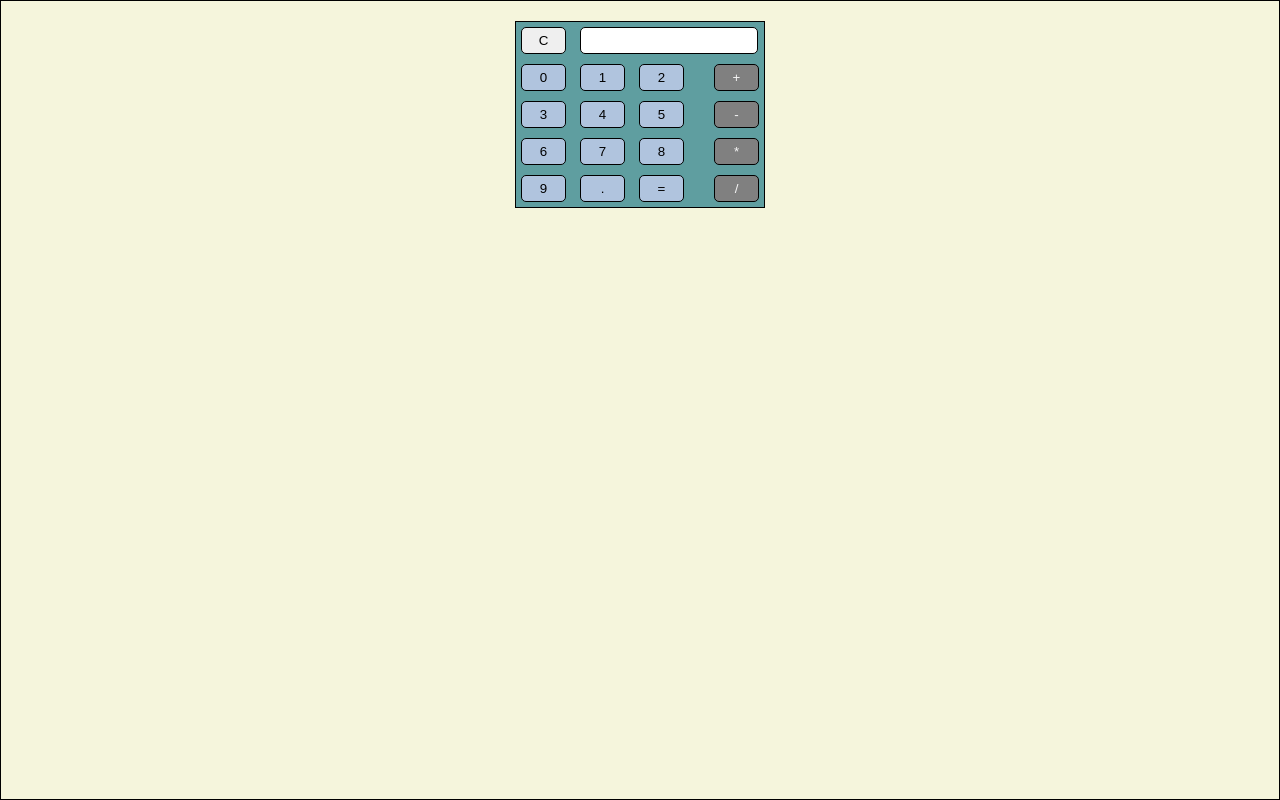
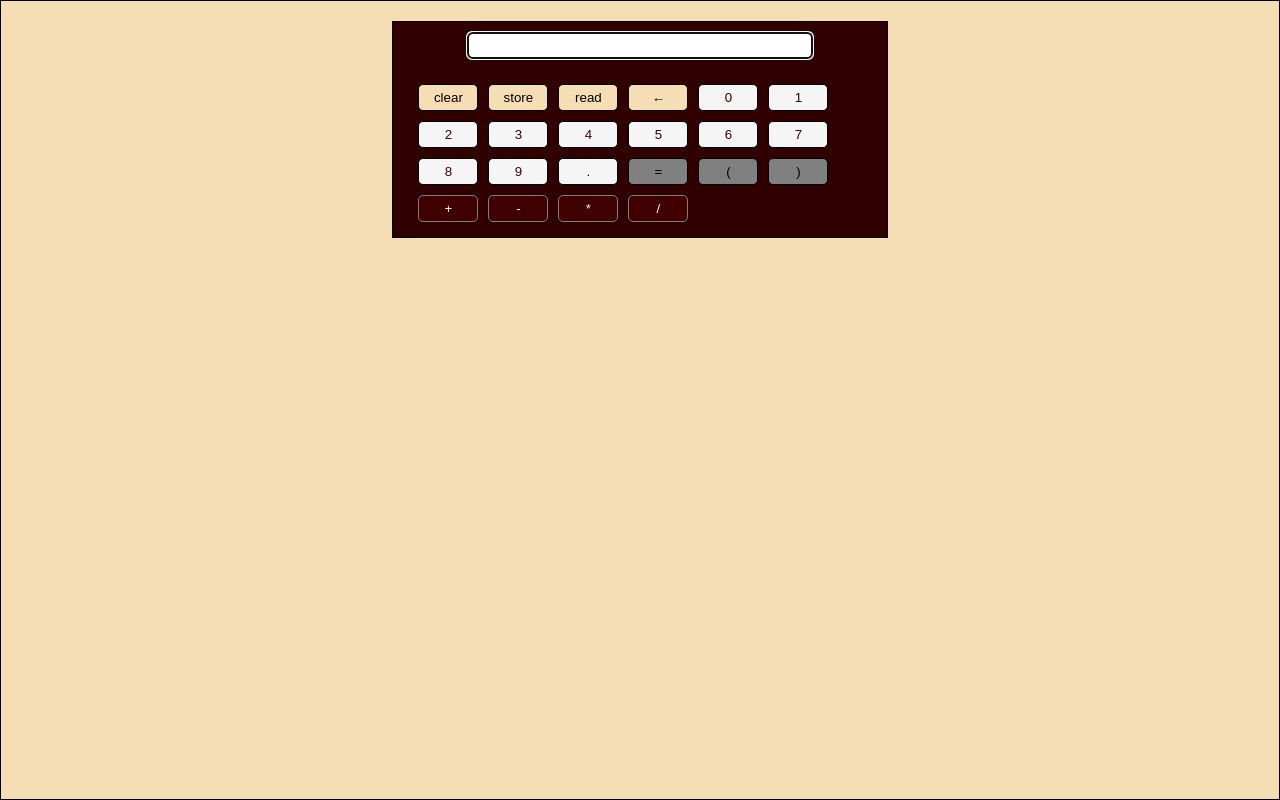
Before and after one commit to alfiomartini/calculator, a website with bundled scripts: page index.html in a window 1280 px wide. Built offline with nearby package versions, Linux system fonts and the light colour scheme.

Commit message:
Changed css styling of the calculator

```diff
--- a/index.html
+++ b/index.html
@@ -10,30 +10,33 @@
 <body>
   <div class="container">
     <div class="header">
-      <button class="clear">C</button>
       <input type="text" class="display" id="screen">
     </div>
     <div class="keys">
-      <div class="constants">
-        <button id="zero">0 </button>
-        <button id="one">1 </button>
-        <button id="two">2 </button>
-        <button id="three">3 </button>
-        <button id="four">4 </button>
-        <button id="five">5 </button>
-        <button id="six">6 </button>
-        <button id="seven">7 </button>
-        <button id="eight">8 </button>
-        <button id="nine">9 </button>
-        <button id="dec">. </button>
-        <button id="equals">= </button>
-      </div>
-      <div class="operators">
-        <button id="plus">+</button>
-        <button id="minus">-</button>
-        <button id="mult">*</button>
-        <button id="div">/</button>
-      </div>
+      <button id ="clear" class="memory">clear</button>
+      <button id ="store" class="memory">store</button>
+      <button id ="read" class="memory">read</button>
+      <button id ="bsp" class="memory">&#8592</button>
+      <button id="zero" class="val">0 </button>
+      <button id="one" class="val">1 </button>
+      <button id="two" class="val">2 </button>
+      <button id="three" class="val">3 </button>
+      <button id="four" class="val">4 </button>
+      <button id="five" class="val">5 </button>
+      <button id="six" class="val">6 </button>
+      <button id="seven" class="val">7 </button>
+      <button id="eight" class="val">8 </button>
+      <button id="nine" class="val">9 </button>
+      <button id="dec" class="val">. </button>
+      <button id="equals" class="group">= </button>
+      <button id="lpar" class="group">(</button>
+      <button id='rpar' class="group">)</button>
+      <button id="plus" class="operator">+</button>
+      <button id="minus" class="operator">-</button>
+      <button id="mult" class="operator">*</button>
+      <button id="div" class="operator">/</button>
+      <!-- <button id= "exp" class="operator">x<sup>y</sup></button>
+      <button id= "log" class="operator">log</button> -->
     </div>
   </div>
   <script src="./src/static/index.js" type="module"></script>
--- a/src/static/index.js
+++ b/src/static/index.js
@@ -7,19 +7,27 @@ const calc = new Calculator();
 
 const header = document.querySelector(".header");
 const keys = document.querySelector(".keys");
-const constants = keys.querySelector(".constants");
-const operators = keys.querySelector(".operators");
 
-const clear = header.querySelector(".clear");
+const clear = header.querySelector("#clear");
 const input = header.querySelector("input");
-input.value = "";
+clearInput();
 
-constants.addEventListener("click", processKeyboard);
-operators.addEventListener("click", processKeyboard);
+keys.addEventListener("click", processKeyboard);
 input.addEventListener("input", processInput);
-clear.addEventListener("click", function () {
+clear.addEventListener("click", clearInput);
+
+let state = {
+  memory: 0,
+};
+
+function setState(payload) {
+  state = { ...state, ...payload };
+}
+
+function clearInput() {
   input.value = "";
-});
+  input.focus();
+}
 
 function processInput(event) {
   let { value } = event.target;
@@ -32,18 +40,34 @@ function processInput(event) {
 }
 
 function processKeyboard(event) {
-  const { innerText } = event.target;
-  if (innerText === "=") {
+  console.log(event.target);
+  const { id, innerText } = event.target;
+  if (id === "equals") {
     const value = input.value;
     computeValue(value);
-  } else {
-    let text = input.value;
-    input.value = text + innerText;
+    return;
   }
+  if (id === "clear") {
+    clearInput();
+    return;
+  }
+  if (id === "bsp") {
+    let value = input.value;
+    if (value.length > 0) {
+      input.value = value.slice(0, value.length - 1);
+      input.focus();
+    }
+    input.focus();
+    return;
+  }
+  let text = input.value;
+  input.value = text + innerText;
+  input.focus();
 }
 
 function computeValue(val) {
   let result = calc.eval(val);
   console.log("result", result);
   input.value = calc.display;
+  input.focus();
 }
--- a/src/static/styles.css
+++ b/src/static/styles.css
@@ -8,52 +8,65 @@ body {
   padding: 20px;
   border: 1px solid black;
   height: 100vh;
-  background-color: beige;
+  background-color: wheat;
 }
 
 .container {
-  display: flex;
-  flex-direction: column;
-  justify-content: center;
-  width: 250px;
+  justify-content: space-around;
+  width: 40%;
   margin: auto;
   border: 1px solid black;
-  background-color: cadetblue;
+  background-color: #300000;
 }
 
 /* input text */
-.container .display {
-  margin: 5px 0 5px 5px;
+.container .header {
+  display: flex;
+  flex-direction: row;
+  justify-content: space-around;
+}
+
+.container input {
+  margin: 10px;
   padding: 5px;
-  width: calc(100% - 70px);
+  width: 70%;
   text-align: right;
   border-radius: 5px;
   border: 1px solid black;
 }
 
+.container .keys {
+  padding: 10px 20px;
+  display: flex;
+  flex-direction: row;
+  justify-content: flex-start;
+  flex-wrap: wrap;
+}
+
 .container button {
-  width: 45px;
+  width: 60px;
   padding: 5px;
   margin: 5px;
   border-radius: 5px;
   border: 1px solid black;
 }
 
-.keys .constants button {
-  background-color: lightsteelblue;
+.keys button {
+  background-color: gray;
 }
 
-.keys .operators button {
-  background-color: grey;
-  color: whitesmoke;
+.keys button.memory {
+  background-color: wheat;
+  color: black;
 }
 
-.container .keys {
-  display: flex;
-  flex-direction: row;
+.keys button.val {
+  background-color: whitesmoke;
+  color: #400000;
 }
 
-.keys .operators {
-  display: flex;
-  flex-direction: column;
+.keys button.operator {
+  background-color: #400000;
+  color: whitesmoke;
+  border: 1px solid gray;
 }
```
